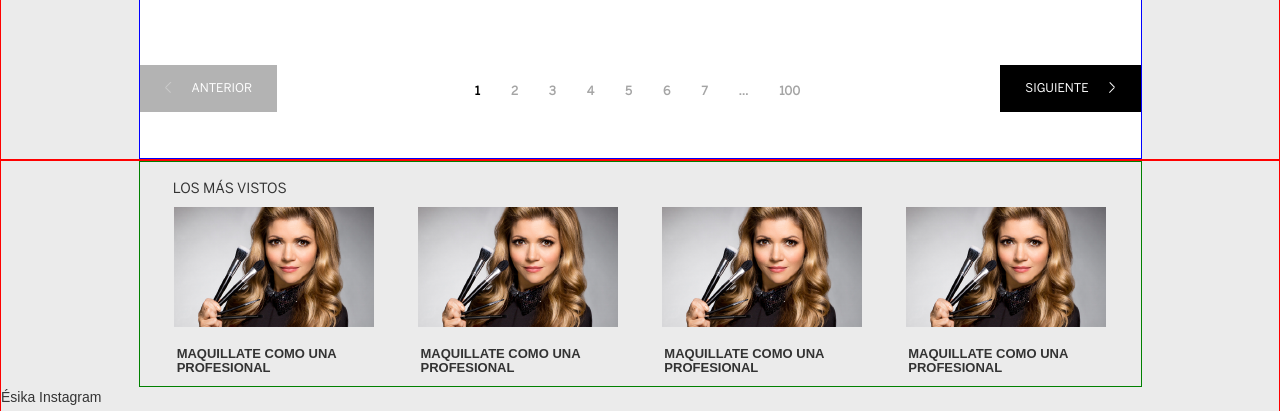
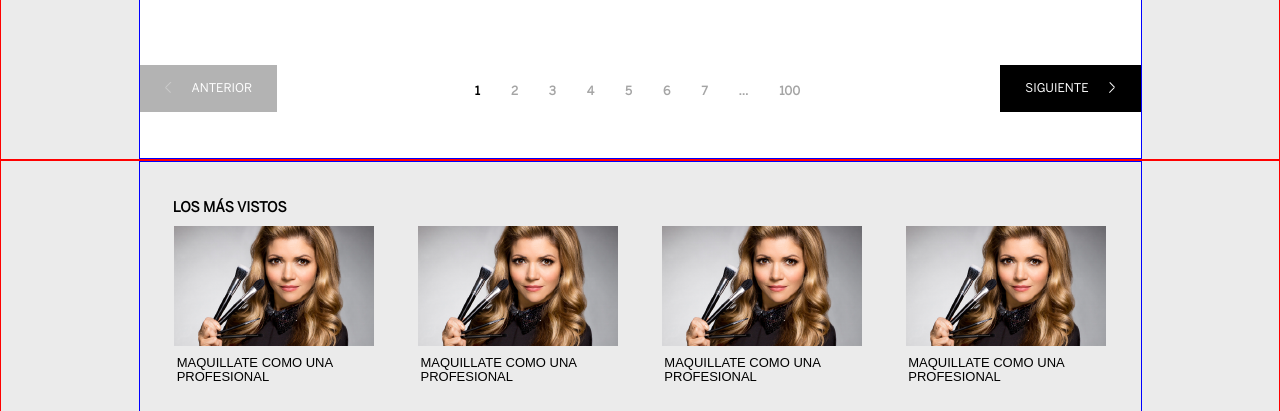
Before and after one commit to enlacee/esiblog, a website: page index.html in a window 1280 px wide. Shown: the part 3145-3556 px from the top of the page. Drawn offline with Linux system fonts and the light colour scheme; files whose address does not match are found by name.

Commit message:
udpate ho

```diff
--- a/assets/css/app.scss
+++ b/assets/css/app.scss
@@ -317,6 +317,7 @@ nav .header-menu-find{
 		}
 		ul li a{
 			color: #a5a5a5;
+			font-weight: bold;
 		}
 		ul li a.active{
 			color: black;
@@ -378,8 +379,7 @@ nav .header-menu-find{
 	padding: 50px 0 30px 0;
 }
 .most-view {
-	padding: 0 1%;
-	border: 1px solid green;
+	padding: 1.5% 1% 3% 1%;
 	text-align: center;
 	ul li {
 		display: block;
@@ -388,16 +388,18 @@ nav .header-menu-find{
 	h2{
 		font-family: 'BentonSans';
 		font-size: 14px;
-		font-weight: 500;
+		font-weight: bold;
 		padding-left: 2.1%;
 		text-align: left;
+		color:black;
 	}
 	h3{
 		font-size: 13px;
-		font-weight: 800;
 		text-align: left;
 		padding-left: 10%;
-
+		margin-top: 10px;
+		font-weight: normal;
+		color: black;
 	}
 }
 /**********************************************************
```
Also changed, not shown: assets/css/app.css, assets/images/slides/home/rectangle-11.png (added).
